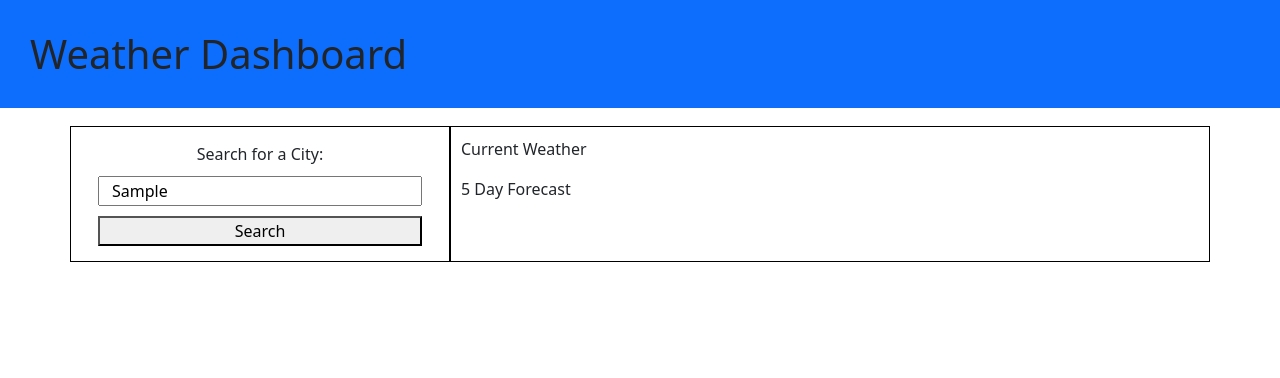
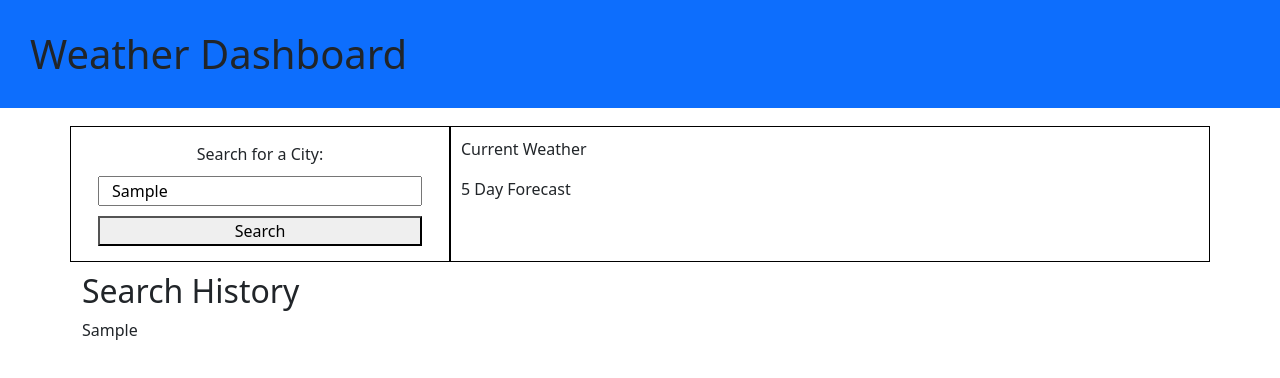
Before and after one commit to kylebaylis/Challenge6-WeatherDash, a plain HTML site: page index.html in a window 1280 px wide. Both pictures are taken after typing "Sample" into the empty fields and a click on the button "Search". Drawn offline with nearby package versions, Linux system fonts and the light colour scheme; no server answers.

Commit message:
adds search term

```diff
--- a/assets/js/script.js
+++ b/assets/js/script.js
@@ -1,6 +1,13 @@
 var citySearch = document.querySelector("#search");
 var cityNameInput = document.querySelector("#cityName");
 
+// div id for current weather
+var currentDiv = document.querySelector("#currentWeather");
+
+// div id for search history
+var searchHistory = document.querySelector("#searchHist");
+
+// function to enter city name and search
 var cityGet = function(event) {
     // to prevent page from refreshing
     event.preventDefault();
@@ -10,12 +17,18 @@ var cityGet = function(event) {
 
     if (cityName) {
         getWeather(cityName);
+        // creaete p element and store search term in it
+        var addToHist = document.createElement("p");
+        var innerAddToHist = document.createTextNode(cityName);
+
+        addToHist.appendChild(innerAddToHist);
+        document.getElementById("searchHist").appendChild(addToHist);
     }
 };
 
 // function to call api
 var getWeather = function(city) {
-    var apiUrl = "https://api.openweathermap.org/data/2.5/weather?q=" + city + "&appid=53f36a2515b02d34176389d7c4f5de84";
+    var apiUrl = "https://api.openweathermap.org/data/2.5/weather?q=" + city + "&appid=53f36a2515b02d34176389d7c4f5de84&units=imperial";
 
     // get request for url
     fetch(apiUrl).then(function(response) {
@@ -26,5 +39,4 @@ var getWeather = function(city) {
   });
 }
 
-// getWeather("london");
 citySearch.addEventListener("click", cityGet);
--- a/index.html
+++ b/index.html
@@ -40,6 +40,10 @@
                 </div>
             </div>
         </div>
+        <div id="searchHist" class="container mw-90">
+            <h2>Search History</h2>
+
+        </div>
     </main>
     <script src="./assets/js/script.js"></script>
 </body>
```
